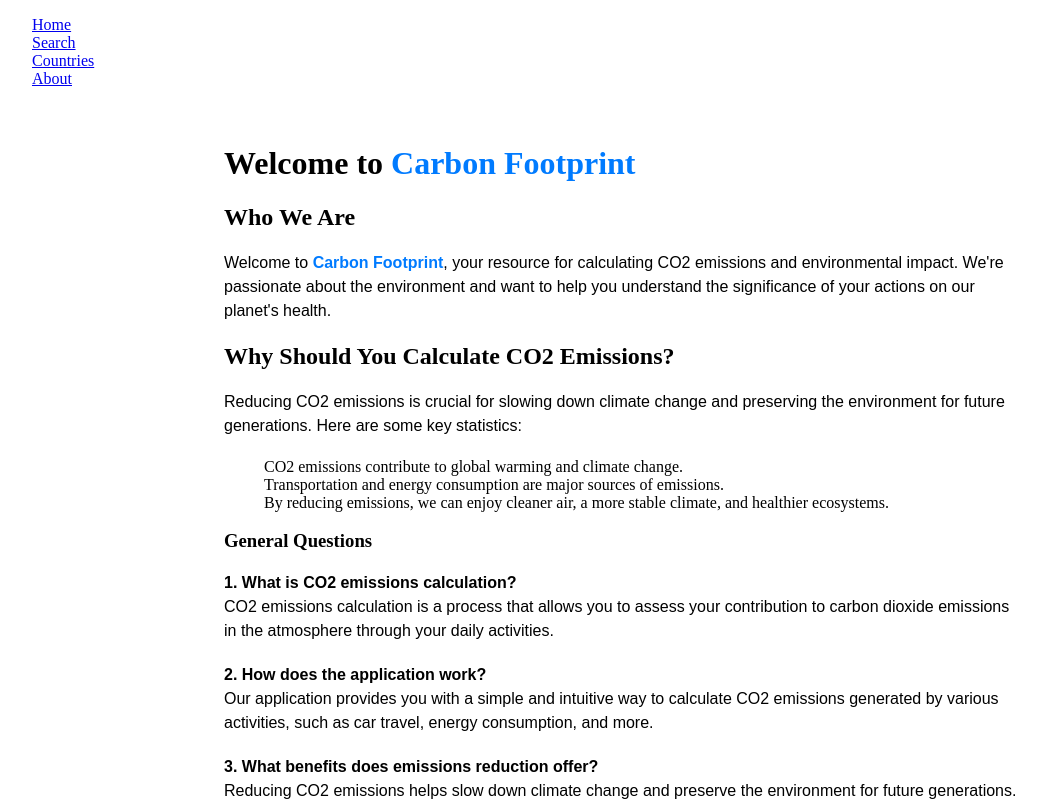
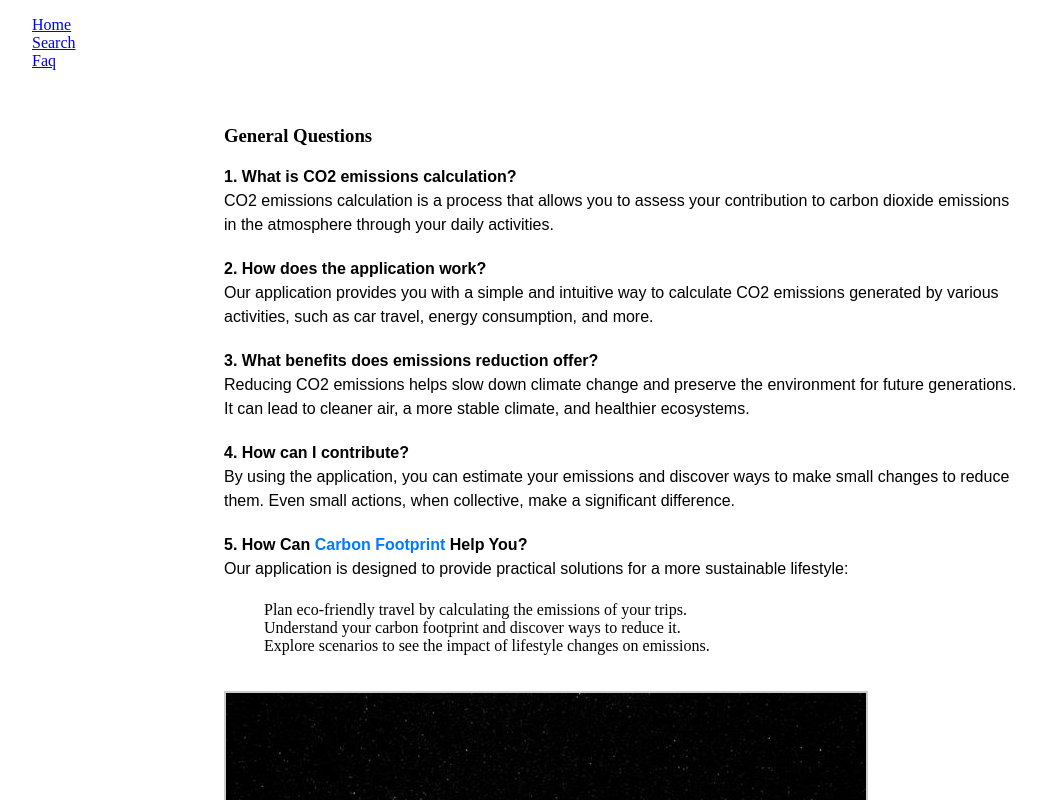
Before and after one commit to lilianagorga/carbon-footprint, a React (Create React App) app: page /about in a window 1280 px wide. Shown: the top 800 px of the page, without its empty margins (16-1062 px from the left). Built offline with nearby package versions, Linux system fonts and the light colour scheme.

Commit message:
rename Faq page, remove not necessary countries component and change Home page structure

```diff
--- a/src/App.js
+++ b/src/App.js
@@ -3,8 +3,7 @@ import { Routes, Route, Link } from 'react-router-dom';
 import Home from './pages/Home';
 import Search from './pages/Search';
 import Emissions from './pages/Emissions';
-import About from './pages/About';
-import Countries from './components/Countries';
+import Faq from './pages/Faq';
 import './assets/styles/global.css';
 
 function App() {
@@ -19,10 +18,7 @@ function App() {
             <Link to="/search">Search</Link>
           </li>
           <li>
-            <Link to="/countries">Countries</Link>
-          </li>
-          <li>
-            <Link to="/about">About</Link>
+            <Link to="/about">Faq</Link>
           </li>
         </ul>
       </nav>
@@ -30,9 +26,8 @@ function App() {
       <Routes>
         <Route exact path="/" element={<Home />} />
         <Route path="/search" element={<Search/>} />
-        <Route path="/about" element={<About />} />
+        <Route path="/about" element={<Faq />} />
         <Route path="/emissions" element={<Emissions />} />
-        <Route path="/countries" element={<Countries />} />
       </Routes>
     </div>
   );
--- a/src/assets/styles/about.css
+++ b/src/assets/styles/faq.css
@@ -1,18 +1,13 @@
 /* About.css */
 
-.about-container {
+.faq-container {
   max-width: 800px;
   margin: 0 auto;
   padding: 20px;
 }
 
-.app-name {
-  font-weight: bold;
-  color: #007bff;
-}
-
 /* Stili per le immagini */
-.about-image {
+.faq-image {
   max-width: 100%;
   height: auto;
   margin: 20px 0;
@@ -20,7 +15,7 @@
 }
 
 /* Stili per i paragrafi */
-.about-container p {
+.faq-container p {
   font-family: 'Arial', sans-serif;
   font-size: 16px;
   line-height: 1.5;
--- a/src/assets/styles/global.css
+++ b/src/assets/styles/global.css
@@ -1,3 +1,8 @@
 ul {
   list-style: none;
 }
+
+.app-name {
+  font-weight: bold;
+  color: #007bff;
+}
--- a/src/pages/About.js
+++ b/src/pages/Faq.js
@@ -3,24 +3,11 @@ import imageNasa1 from '../assets/img/img-nasa-1.jpeg';
 import imageNasa2 from '../assets/img/img-nasa-2.jpeg';
 import imageNasa3 from '../assets/img/img-nasa-3.jpeg';
 import videoNasa1 from '../assets/video/video-nasa-1.mp4';
-import '../assets/styles/about.css';
+import '../assets/styles/faq.css';
 
-const About = () => {
+const Faq = () => {
   return (
-    <div className='about-container'>
-      <h1>Welcome to <span className='app-name'>Carbon Footprint</span></h1>
-      <h2>Who We Are</h2>
-      <p>
-        Welcome to <span className='app-name'>Carbon Footprint</span>, your resource for calculating CO2 emissions and environmental impact. We're passionate about the environment and want to help you understand the significance of your actions on our planet's health.
-      </p>
-
-      <h2>Why Should You Calculate CO2 Emissions?</h2>
-      <p>Reducing CO2 emissions is crucial for slowing down climate change and preserving the environment for future generations. Here are some key statistics:</p>
-        <ul>
-          <li>CO2 emissions contribute to global warming and climate change.</li>
-          <li>Transportation and energy consumption are major sources of emissions.</li>
-          <li>By reducing emissions, we can enjoy cleaner air, a more stable climate, and healthier ecosystems.</li>
-        </ul>
+    <div className='faq-container'>
       <h3>General Questions</h3>
       <p>
         <strong>1. What is CO2 emissions calculation?</strong><br />
@@ -47,9 +34,9 @@ const About = () => {
         <li>Understand your carbon footprint and discover ways to reduce it.</li>
         <li>Explore scenarios to see the impact of lifestyle changes on emissions.</li>
       </ul>
-      <img src={imageNasa1} alt="" className='about-image'/>
-      <img src={imageNasa2} alt="" className='about-image'/>
-      <img src={imageNasa3} alt="" className='about-image'/>
+      <img src={imageNasa1} alt="" className='faq-image'/>
+      <img src={imageNasa2} alt="" className='faq-image'/>
+      <img src={imageNasa3} alt="" className='faq-image'/>
       <video controls>
         <source src={videoNasa1} type="video/mp4" />
         Your browser does not support the video tag.
@@ -62,4 +49,4 @@ const About = () => {
   )
 }
 
-export default About;
+export default Faq;
--- a/src/pages/Home.js
+++ b/src/pages/Home.js
@@ -4,8 +4,16 @@ import '../assets/styles/home.css';
 const Home = () => {
   return (
     <div>
-      <h1>Home</h1>
-      <p>This is the home page</p>
+      <h1>Welcome to <span className='app-name'>Carbon Footprint</span></h1>
+      <h2>your resource for calculating CO2 emissions and environmental impact. We're passionate about the environment and want to help you understand the significance of your actions on our planet's health.</h2>
+
+      <h2>Why Should You Calculate CO2 Emissions?</h2>
+      <p>Reducing CO2 emissions is crucial for slowing down climate change and preserving the environment for future generations. Here are some key statistics:</p>
+        <ul>
+          <li>CO2 emissions contribute to global warming and climate change.</li>
+          <li>Transportation and energy consumption are major sources of emissions.</li>
+          <li>By reducing emissions, we can enjoy cleaner air, a more stable climate, and healthier ecosystems.</li>
+        </ul>
     </div>
   );
 }
--- a/src/utils/getAllCountries.js
+++ b/src/utils/getAllCountries.js
@@ -1,6 +1,6 @@
 import axios from "axios";
 
-const getAllCountries = async () => {
+export const getAllCountries = async () => {
   const res = await axios.get('https://api.v2.emissions-api.org/api/v2/countries.json');
   const data = res.data;
 
@@ -20,5 +20,3 @@ const getAllCountries = async () => {
 
   return sortedCountryList;
 };
-
-export default getAllCountries;
--- a/src/utils/index.js
+++ b/src/utils/index.js
@@ -1,4 +1,4 @@
-export { default as getAllCountries } from './getAllCountries';
+export { getAllCountries } from './getAllCountries';
 export { sortAndFormatData, filterDataByDateRange } from './dateHelpers';
 export { previousPeriodOptions } from './previousPeriodOptions';
 export { handleDateRangeChange, processData } from './emissionsDataHelpers';
```
